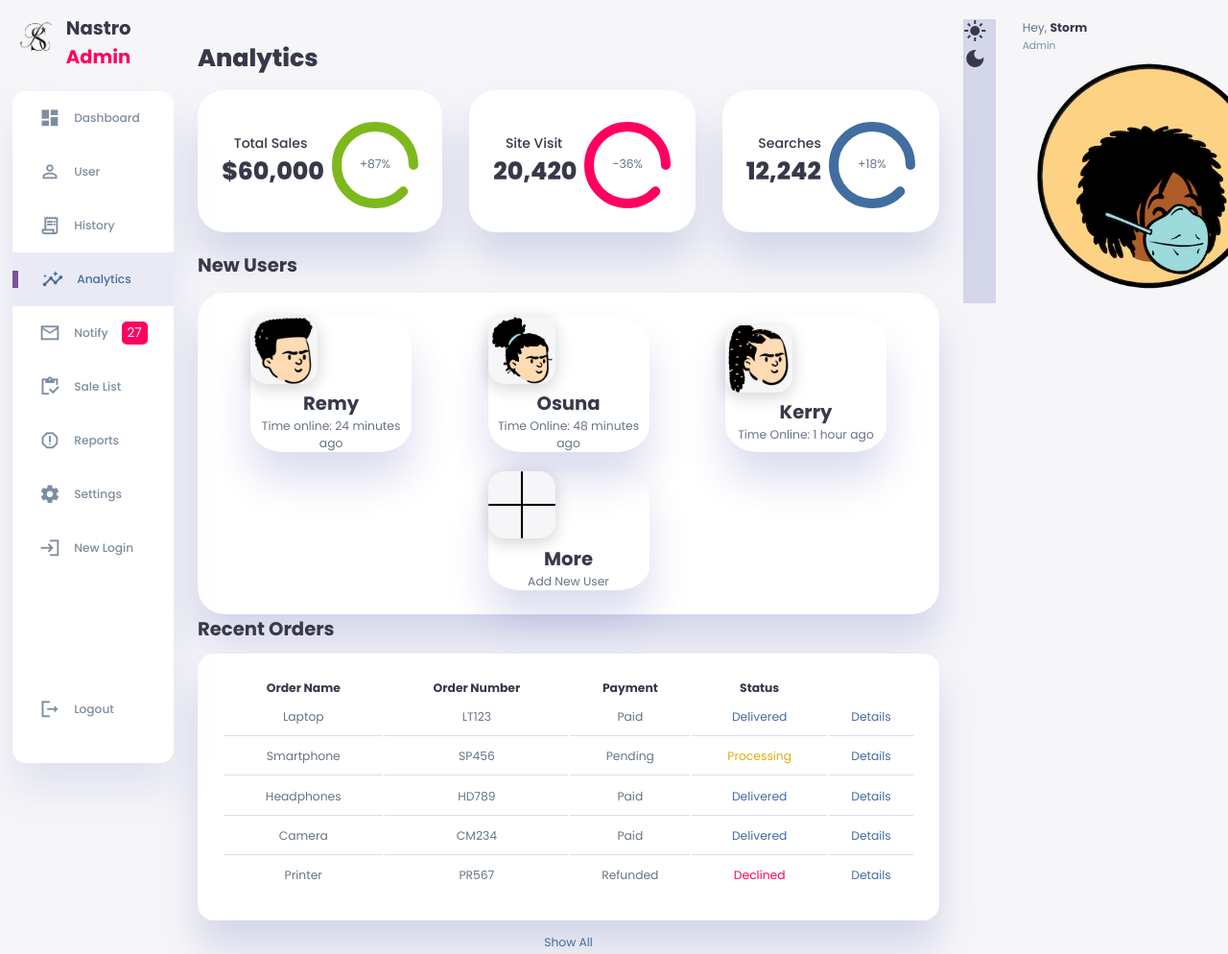
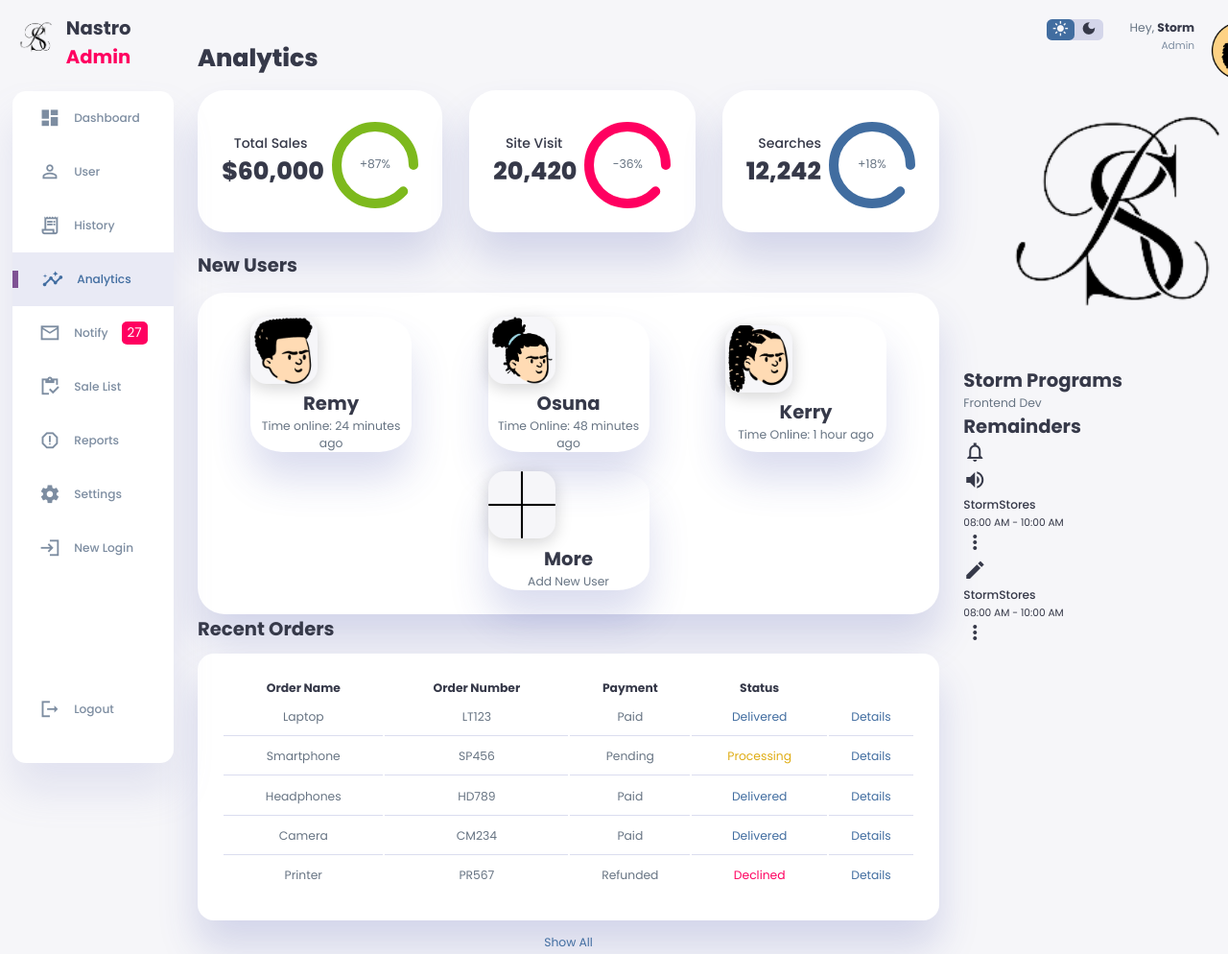
Before and after one commit to StormRobert/dashboard_1, a plain HTML site: page index.html in a window 1280 px wide. Shown: the top 994 px of the page at 96% size. Drawn offline with Linux system fonts and the light colour scheme.

Commit message:
added bits of me and trying to add remainders

```diff
--- a/index.html
+++ b/index.html
@@ -201,7 +201,7 @@
                 </button>
                 <div class="dark-mode">
                     <span class="material-icons-sharp active">light_mode</span>
-                    <span class="material-icons-sharp active">dark_mode</span>
+                    <span class="material-icons-sharp ">dark_mode</span>
                 </div>
 
                 <div class="profile">
@@ -214,6 +214,59 @@
                     </div>
                 </div>
             </div>
+            <!-- end of nav  -->
+            <div class="user-profile">
+                <div class="logo">
+                    <img src="./images/Logo_5-removebg-preview.png" alt="...">
+                    <h2>Storm Programs</h2>
+                    <p>Frontend Dev</p>
+                </div>
+            </div>
+            <div class="reminders">
+                <div class="header">
+                    <h2>Remainders</h2>
+                    <span class="material-icons-sharp">
+                        notifications_none
+                    </span>
+                </div>
+                <div class="notification">
+                    <div class="icon">
+                        <span class="material-icons-sharp">
+                            volume_up
+                        </span>
+                    </div>
+                    <div class="content">
+                        <div class="info">
+                            <h3>StormStores</h3>
+                            <small class="text_muted">
+                                08:00 AM - 10:00 AM
+                            </small>
+                        </div>
+                        <span class="material-icons-sharp">
+                            more_vert
+                        </span>
+                    </div>
+                </div>
+                <div class="notification deactive">
+                    <div class="icon">
+                        <span class="material-icons-sharp">
+                            edit
+                        </span>
+                    </div>
+                    <div class="content">
+                        <div class="info">
+                            <h3>StormStores</h3>
+                            <small class="text_muted">
+                                08:00 AM - 10:00 AM
+                            </small>
+                        </div>
+                        <span class="material-icons-sharp">
+                            more_vert
+                        </span>
+                    </div>
+                </div>
+
+            </div>
         </div>
     </div>
     <script src="main.js"></script>
--- a/style.css
+++ b/style.css
@@ -417,4 +417,37 @@ main{
 
  .right-section .dark-mode{
     background-color: var(--color-light);
+    display: flex;
+    justify-content: space-between;
+    align-items: center;
+    height: 1.6rem;
+    width: 4.2rem;
+    cursor: pointer;
+    border-radius: var(--border-radius-1);
  }
+
+ .right-section .dark-mode span{
+    font-size: 1.2rem;
+    width: 50%;
+    height: 100%;
+    display: flex;
+    align-items: center;
+    justify-content: center;
+
+ }
+ .right-section .dark-mode span.active{
+    background-color: var(--color-primary);
+    color: var(--color-background);
+    border-radius: var(--border-radius-1);
+
+ }
+ .right-section .nav .profile{
+    display: flex;
+    gap: 1rem;
+    text-align: right;
+ }
+
+ .right-section .nav .profile .profile-photo{
+    width: 4.8rem;
+    height: 2.8rem;
+ }
```
